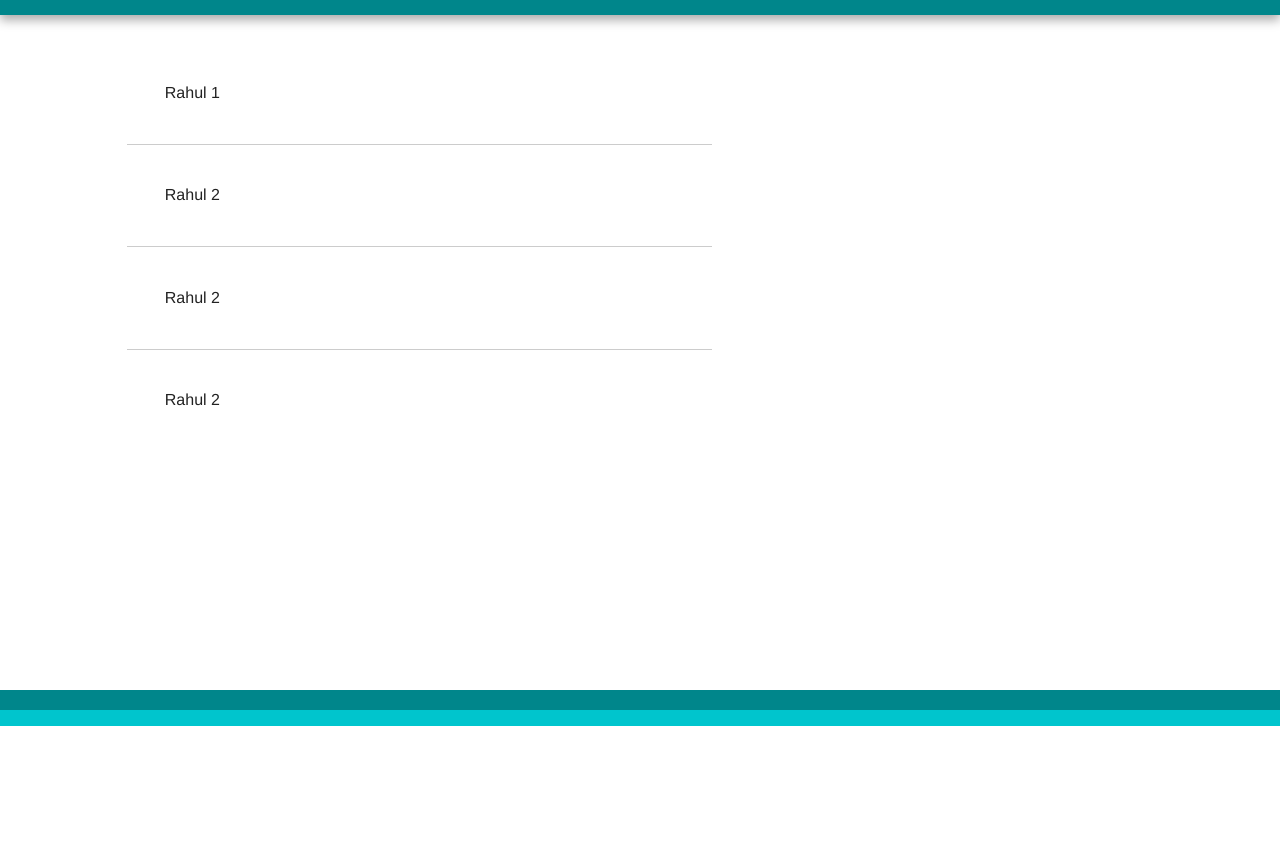
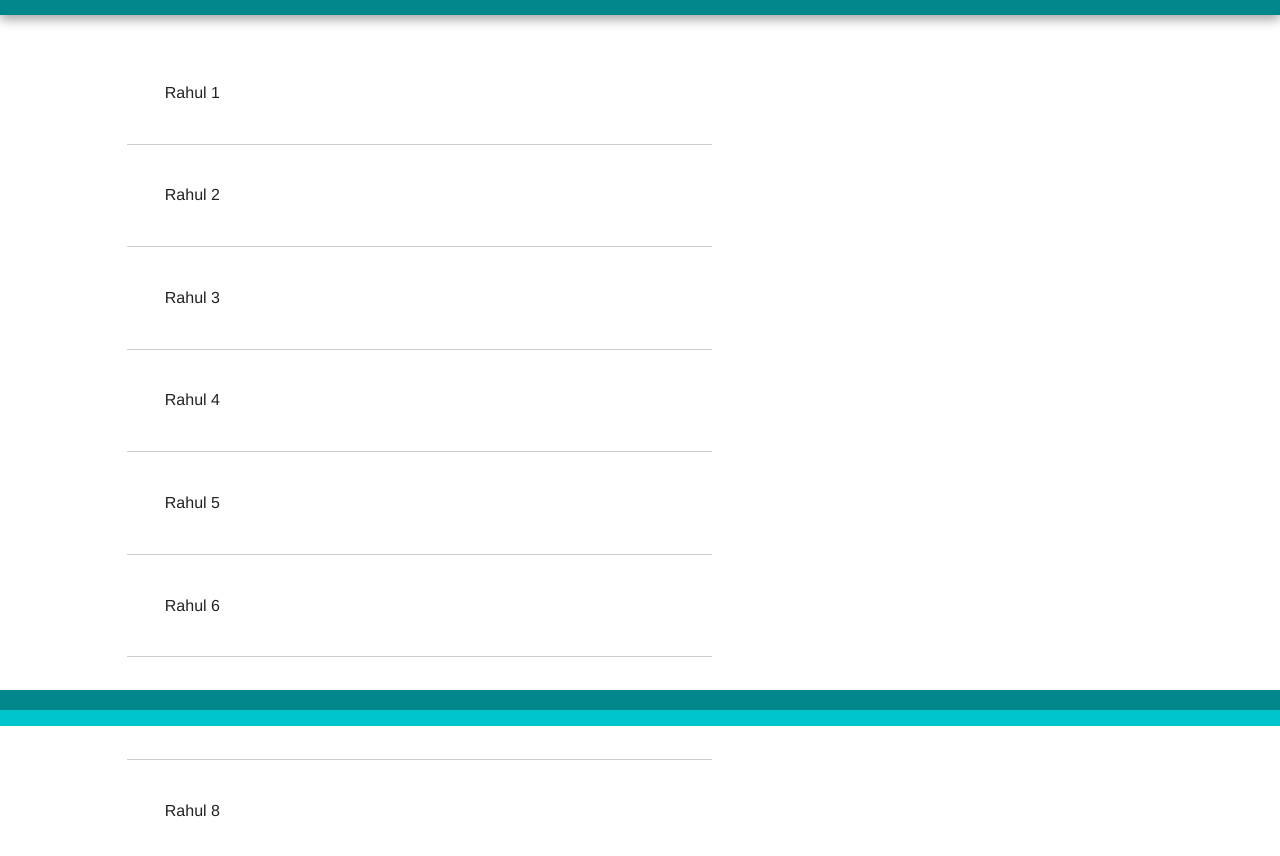
Before and after one commit to Rahulkumar57/thestrategist1, a plain HTML site: page initializr/index.html in a window 1280 px wide. Shown: the part 74-930 px from the top of the page. Before the commit the page ends 800 px from the top, so only its background shows below. Drawn offline with nearby package versions, Linux system fonts and the light colour scheme.

Commit message:
Update index.html

```diff
--- a/initializr/index.html
+++ b/initializr/index.html
@@ -40,8 +40,12 @@
   <ul>
                         <li>Rahul 1</li>
                         <li>Rahul 2</li>
-                        <li>Rahul 2</li>
-                        <li>Rahul 2</li>
+                        <li>Rahul 3</li>
+                        <li>Rahul 4</li>
+                        <li>Rahul 5</li>
+                        <li>Rahul 6</li>
+                        <li>Rahul 7</li>
+                        <li>Rahul 8</li>
 
                     </ul>
 </article>
```
